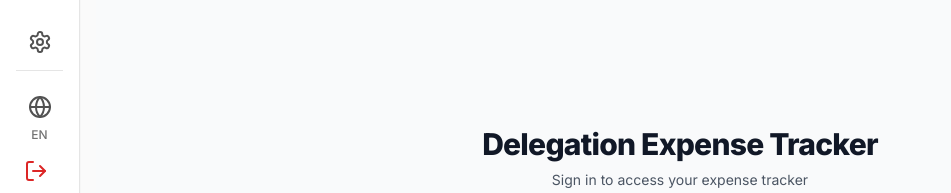
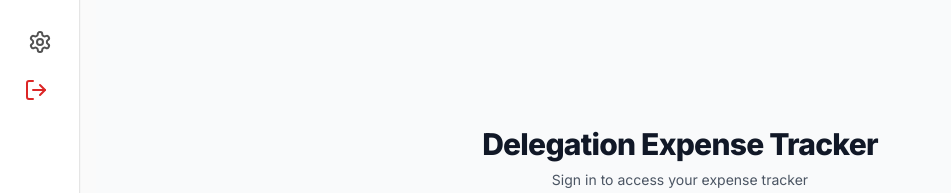
Before and after one commit to pawelbcn/betracker, a Next.js app: page /login in a window 1280 px wide. Shown: the part 194-387 px from the top of the page, without its empty margins (0-951 px from the left). Built offline with nearby package versions, Linux system fonts and the light colour scheme.

Commit message:
Remove unnecessary language indicator from sidebar
- Removed language indicator from desktop sidebar
- Removed language indicator from mobile menu header
- Cleaned up unused Globe import and language variable
- Simplified sidebar layout by removing redundant language display

```diff
--- a/components/Layout.tsx
+++ b/components/Layout.tsx
@@ -1,5 +1,5 @@
 "use client";
-import { FileText, Home, BarChart3, Plane, Menu, X, LogOut, Settings, Globe, TrendingUp } from "lucide-react";
+import { FileText, Home, BarChart3, Plane, Menu, X, LogOut, Settings, TrendingUp } from "lucide-react";
 import Link from "next/link";
 import { usePathname, useRouter } from "next/navigation";
 import { useState } from "react";
@@ -9,7 +9,7 @@ export default function Layout({ children }: { children: React.ReactNode }) {
   const pathname = usePathname();
   const router = useRouter();
   const [mobileMenuOpen, setMobileMenuOpen] = useState(false);
-  const { t, language, isClient } = useLanguage();
+  const { t } = useLanguage();
 
   const handleLogout = () => {
     if (typeof window !== 'undefined') {
@@ -38,18 +38,12 @@ export default function Layout({ children }: { children: React.ReactNode }) {
                 <Plane className="w-5 h-5 text-blue-600" />
                 <span className="text-lg font-semibold text-neutral-900">Business Travel Tracker</span>
               </div>
-              <div className="flex items-center gap-2">
-                <div className="flex items-center gap-1 px-2 py-1 bg-neutral-100 rounded text-sm">
-                  <Globe className="w-4 h-4" />
-                  <span className="uppercase font-medium">{language}</span>
-                </div>
               <button
                 onClick={() => setMobileMenuOpen(false)}
                 className="p-2 hover:bg-neutral-100 transition-colors"
               >
                 <X className="w-4 h-4" />
               </button>
-              </div>
             </div>
             <nav className="p-4 space-y-2">
               {navigation.map((item) => {
@@ -107,15 +101,6 @@ export default function Layout({ children }: { children: React.ReactNode }) {
             );
           })}
 
-          {/* Language Switcher */}
-          <div className="pt-4 border-t border-neutral-200">
-            <div className="flex items-center justify-center p-2 text-neutral-600" title={t('nav.language')}>
-              <Globe className="w-6 h-6" />
-            </div>
-            <div className="text-xs text-center text-neutral-500 uppercase font-medium">
-              {language}
-            </div>
-          </div>
 
           <button
             onClick={handleLogout}
```
Lines whose indentation alone changed are shown as unchanged.
